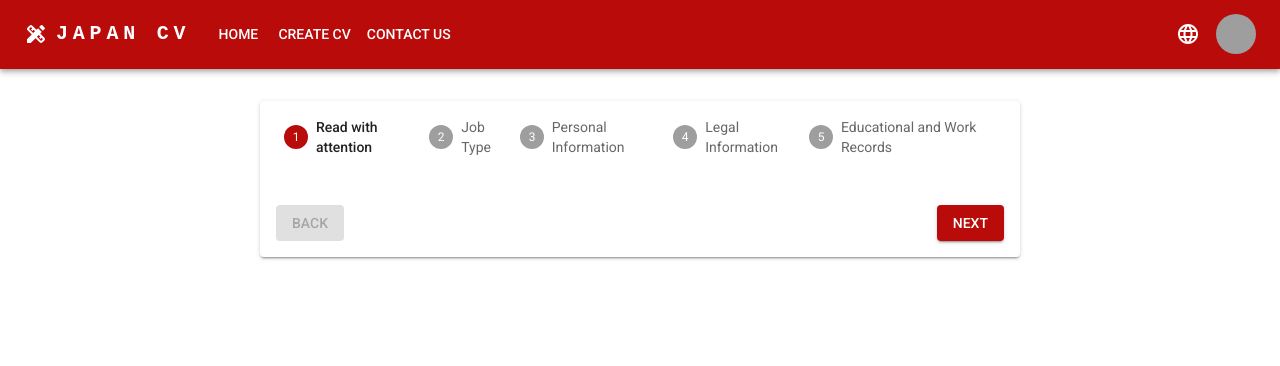
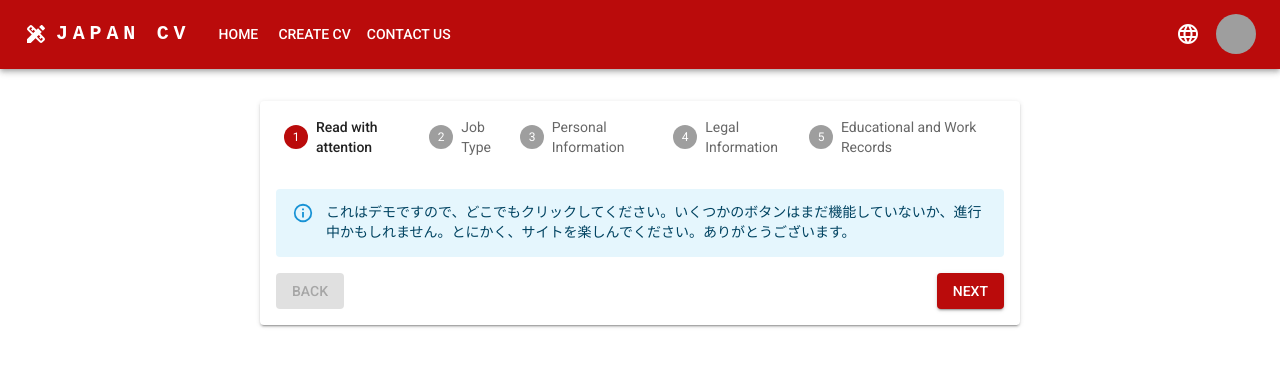
Before and after one commit to bleckcat/Golden-fedora, a React (Vite) app: page /create-cv in a window 1280 px wide. Shown: the top 366 px of the page. Built offline with nearby package versions, Linux system fonts and the light colour scheme; grey boxes are pictures that could not be loaded; a web font is replaced by a local one.

Commit message:
Add translation to demo info

```diff
--- /dev/null
+++ b/src/components/forms/ReadWithAttention.tsx
@@ -0,0 +1,13 @@
+import { Alert } from "@mui/material"
+import { useTranslation } from "react-i18next"
+
+const ReadWithAttention = () => {
+  const { t } = useTranslation()
+  return (
+    <div>
+      <Alert severity="info">{t("readWithAttentionAlert")}</Alert>
+    </div>
+  )
+}
+
+export default ReadWithAttention
--- a/src/components/forms/SelectCvType.tsx
+++ /dev/null
@@ -1,5 +0,0 @@
-const SelectCvType = () => {
-  return <div></div>;
-};
-
-export default SelectCvType;
--- a/src/locales/en/translation.json
+++ b/src/locales/en/translation.json
@@ -57,5 +57,6 @@
   "male": "Male",
   "female": "Female",
   "other": "Other",
-  "pleaseUploadPhoto": "Please, Upload a 3x4 photo"
+  "pleaseUploadPhoto": "Please, Upload a 3x4 photo",
+  "readWithAttentionAlert": "これはデモですので、どこでもクリックしてください。いくつかのボタンはまだ機能していないか、進行中かもしれません。とにかく、サイトを楽しんでください。ありがとうございます。"
 }
--- a/src/locales/jp/translation.json
+++ b/src/locales/jp/translation.json
@@ -57,5 +57,6 @@
   "male": "男性",
   "female": "女性",
   "other": "その他",
-  "pleaseUploadPhoto": "3x4の写真をアップロードしてください"
+  "pleaseUploadPhoto": "3x4の写真をアップロードしてください",
+  "readWithAttentionAlert": "これはデモですので、どこでもクリックしてください。いくつかのボタンはまだ機能していないか、進行中かもしれません。とにかく、サイトを楽しんでください。ありがとうございます。"
 }
--- a/src/locales/pt/translation.json
+++ b/src/locales/pt/translation.json
@@ -57,5 +57,6 @@
   "male": "Masculino",
   "female": "Feminino",
   "other": "Outro",
-  "pleaseUploadPhoto": "Por favor, faça upload de uma foto 3x4"
+  "pleaseUploadPhoto": "Por favor, faça upload de uma foto 3x4",
+  "readWithAttentionAlert": "Isto é apenas uma demonstração, sinta-se à vontade para clicar onde quiser, talvez alguns botões ainda não funcionem ou estejam em progresso, de qualquer forma, aproveite o site, obrigado."
 }
--- a/src/pages/CreateCv.tsx
+++ b/src/pages/CreateCv.tsx
@@ -1,7 +1,7 @@
-import SelectCvType from "../components/forms/SelectCvType"
 import LinearStepper from "../components/Stepper"
 import JobTypeForm from "../components/forms/JobTypeForm"
 import { useTranslation } from "react-i18next"
+import ReadWithAttention from "../components/forms/ReadWithAttention"
 import PersonalInformation from "../components/forms/PersonalInformation"
 import LegalInformation from "../components/forms/LegalInformation"
 import EducationWork from "../components/forms/EducationWork"
@@ -18,7 +18,7 @@ const CreateCv = () => {
             steps={[
               {
                 label: t("readWithAttention"),
-                stepComponent: <SelectCvType />,
+                stepComponent: <ReadWithAttention />,
               },
               { label: t("jobType"), stepComponent: <JobTypeForm /> },
               {
```
